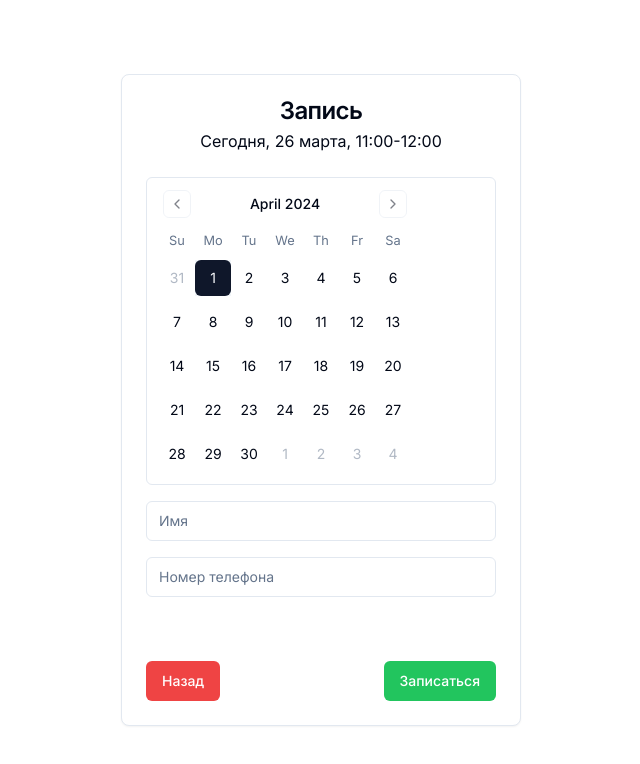
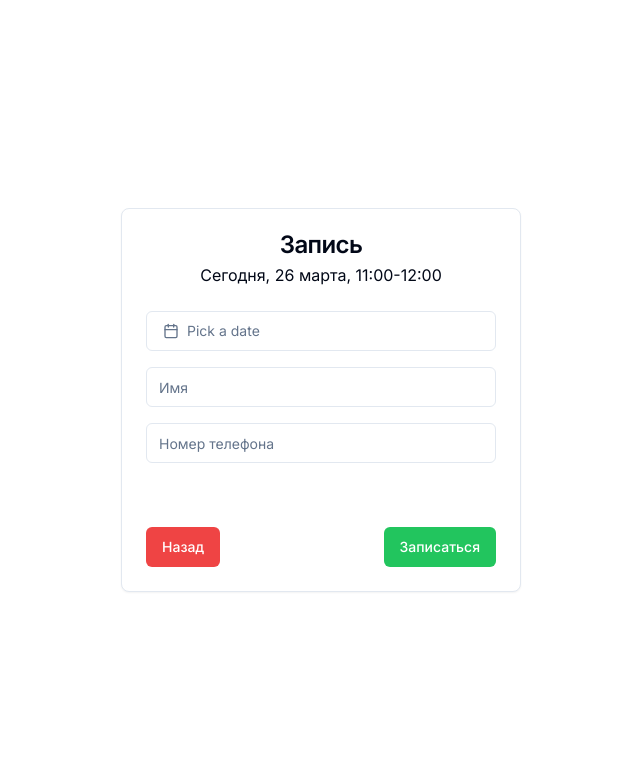
Before and after one commit to BakuEmilov/hairdresser-Irina, a Next.js app: page /recording in a window 1280 px wide. Shown: the top 764 px of the page, without its empty margins (319-959 px from the left). Built offline with nearby package versions, Linux system fonts and the light colour scheme.

Commit message:
fixed the calendar

```diff
--- a/package.json
+++ b/package.json
@@ -16,9 +16,11 @@
     "@radix-ui/react-checkbox": "^1.0.4",
     "@radix-ui/react-dropdown-menu": "^2.0.6",
     "@radix-ui/react-label": "^2.0.2",
+    "@radix-ui/react-popover": "^1.0.7",
     "@radix-ui/react-select": "^2.0.0",
     "class-variance-authority": "^0.7.0",
     "date-fns": "^3.6.0",
+    "form": "^0.2.4",
     "framer-motion": "^11.0.14",
     "input-otp": "^1.2.2",
     "lucide-react": "^0.359.0",
@@ -26,8 +28,10 @@
     "react": "^18",
     "react-day-picker": "^8.10.0",
     "react-dom": "^18",
+    "react-hook-form": "^7.51.2",
     "tailwind-merge": "^2.2.2",
-    "tailwindcss-animate": "^1.0.7"
+    "tailwindcss-animate": "^1.0.7",
+    "zod": "^3.22.4"
   },
   "devDependencies": {
     "@types/next": "^9.0.0",
--- a/src/app/recording/page.tsx
+++ b/src/app/recording/page.tsx
@@ -2,13 +2,12 @@
 
 import React from 'react'
 import { Button } from '@/components/ui/button';
-import { Calendar } from '@/components/ui/calendar';
 import { Card, CardContent, CardFooter, CardHeader, CardTitle } from '@/components/ui/card';
 import { Input } from '@/components/ui/input';
+import { DatePickerDemo } from '@/components/ui/DatePicker';
 import Link from 'next/link';
 
 const Recording = () => {
-  const [date, setDate] = React.useState<Date | undefined>(new Date())
   return (
     <div className='flex items-center justify-center h-screen'>
       <Card className='w-[400px] text-center'>
@@ -18,12 +17,7 @@
         </CardHeader>
         <CardContent>
           <form>
-            <Calendar
-                mode="single"
-                selected={date}
-                onSelect={setDate}
-                className="rounded-md border"
-              />
+            <DatePickerDemo />
             <div className='my-4'>
               <Input placeholder='Имя' id='text'/>
             </div>
--- /dev/null
+++ b/src/components/ui/DatePicker.tsx
@@ -0,0 +1,44 @@
+"use client"
+
+import * as React from "react"
+import { format } from "date-fns"
+import { Calendar as CalendarIcon } from "lucide-react"
+
+import { cn } from "@/lib/utils"
+import { Button } from "@/components/ui/button"
+
+import {
+  Popover,
+  PopoverContent,
+  PopoverTrigger,
+} from "@/components/ui/popover"
+import { Calendar } from "./calendar"
+
+export function DatePickerDemo() {
+  const [date, setDate] = React.useState<Date>()
+
+  return (
+    <Popover>
+      <PopoverTrigger asChild>
+        <Button
+          variant={"outline"}
+          className={cn(
+            "w-full justify-start text-left font-normal",
+            !date && "text-muted-foreground"
+          )}
+        >
+          <CalendarIcon className="mr-2 h-4 w-4" />
+          {date ? format(date, "PPP") : <span>Pick a date</span>}
+        </Button>
+      </PopoverTrigger>
+      <PopoverContent className="w-full p-0">
+        <Calendar
+          mode="single"
+          selected={date}
+          onSelect={setDate}
+          initialFocus
+        />
+      </PopoverContent>
+    </Popover>
+  )
+}
--- a/src/components/ui/calendar.tsx
+++ b/src/components/ui/calendar.tsx
@@ -31,7 +31,7 @@
         ),
         nav_button_previous: "absolute left-1",
         nav_button_next: "absolute right-1",
-        table: " w-full border-collapse space-y-1",
+        table: "w-full border-collapse space-y-1",
         head_row: "flex",
         head_cell:
           "text-muted-foreground rounded-md w-9 font-normal text-[0.8rem]",
@@ -63,4 +63,4 @@
 }
 Calendar.displayName = "Calendar"
 
-export { Calendar };
+export { Calendar }
--- /dev/null
+++ b/src/components/ui/popover.tsx
@@ -0,0 +1,31 @@
+"use client"
+
+import * as React from "react"
+import * as PopoverPrimitive from "@radix-ui/react-popover"
+
+import { cn } from "@/lib/utils"
+
+const Popover = PopoverPrimitive.Root
+
+const PopoverTrigger = PopoverPrimitive.Trigger
+
+const PopoverContent = React.forwardRef<
+  React.ElementRef<typeof PopoverPrimitive.Content>,
+  React.ComponentPropsWithoutRef<typeof PopoverPrimitive.Content>
+>(({ className, align = "center", sideOffset = 4, ...props }, ref) => (
+  <PopoverPrimitive.Portal>
+    <PopoverPrimitive.Content
+      ref={ref}
+      align={align}
+      sideOffset={sideOffset}
+      className={cn(
+        "z-50 w-72 rounded-md border bg-popover p-4 text-popover-foreground shadow-md outline-none data-[state=open]:animate-in data-[state=closed]:animate-out data-[state=closed]:fade-out-0 data-[state=open]:fade-in-0 data-[state=closed]:zoom-out-95 data-[state=open]:zoom-in-95 data-[side=bottom]:slide-in-from-top-2 data-[side=left]:slide-in-from-right-2 data-[side=right]:slide-in-from-left-2 data-[side=top]:slide-in-from-bottom-2",
+        className
+      )}
+      {...props}
+    />
+  </PopoverPrimitive.Portal>
+))
+PopoverContent.displayName = PopoverPrimitive.Content.displayName
+
+export { Popover, PopoverTrigger, PopoverContent }
```
Also changed, not shown: 1 other file (tests, documents, lock files or other folders).
